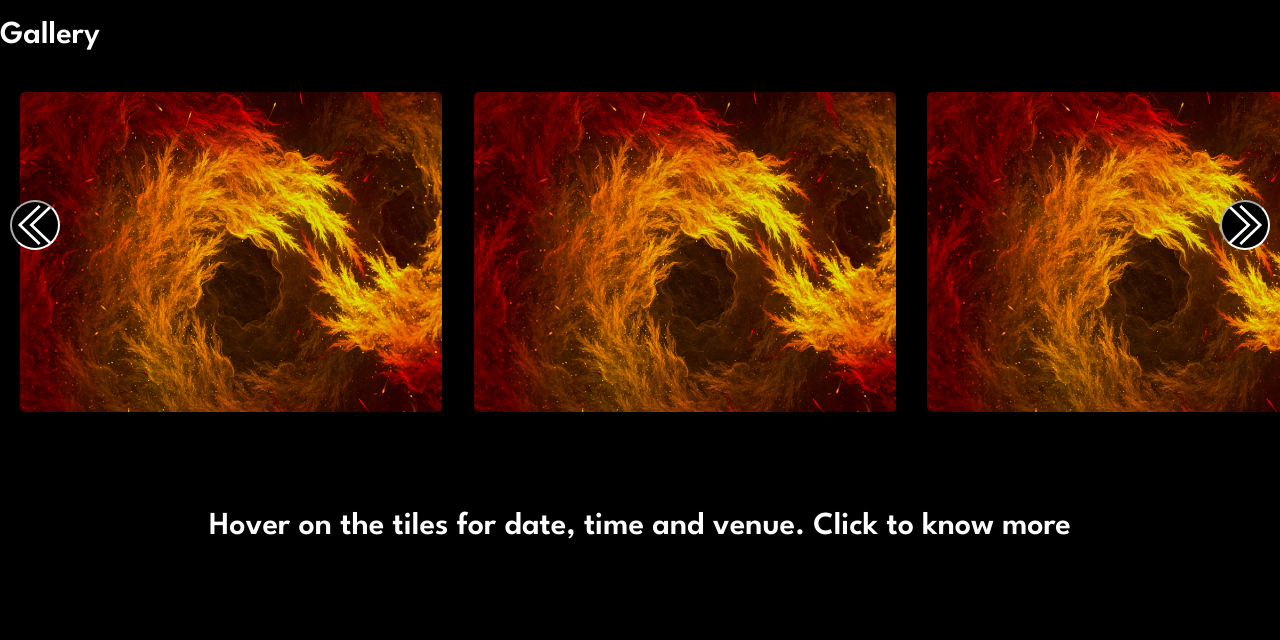
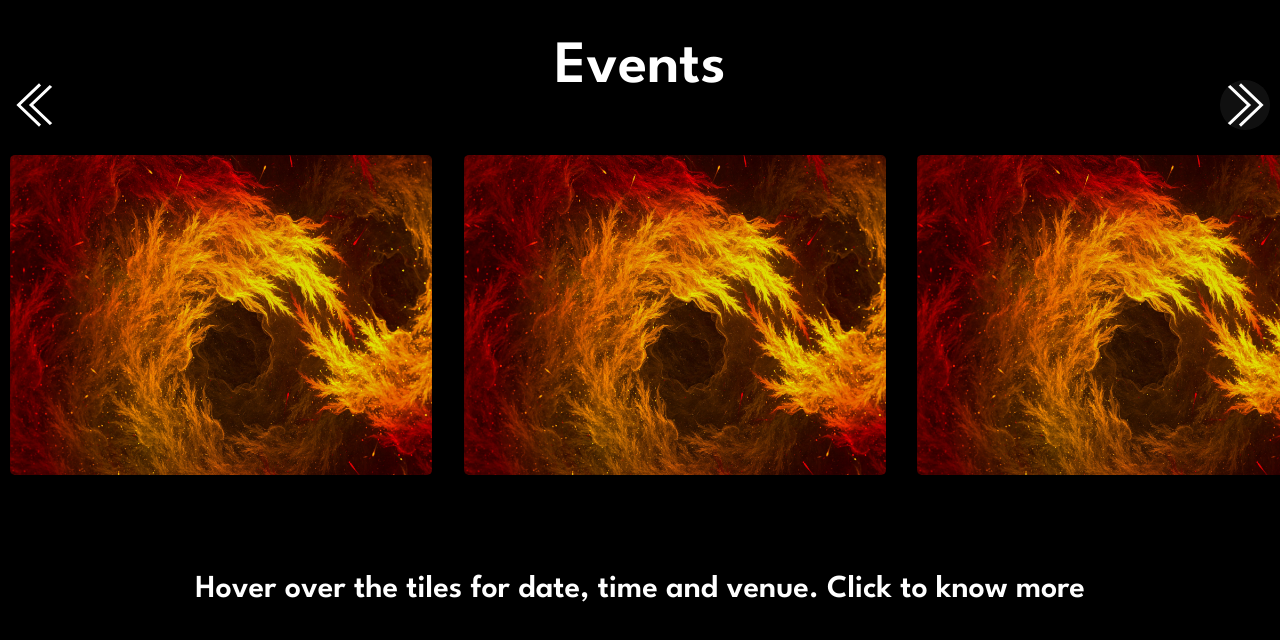
Before and after one commit to WristeRR/Refactorize, a React (Vite) app: page / in a window 1280 px wide. Shown: the top 640 px of the page. Built offline with nearby package versions, Linux system fonts and the light colour scheme.

Commit message:
added card, modified scroll button, added animation

```diff
--- /dev/null
+++ b/src/components/Card.css
@@ -0,0 +1,41 @@
+.card{
+    position: fixed;
+    display: flex;
+    flex-direction: column;
+    position: absolute;
+    width: 60vw;
+    height: 85vh;
+    align-items: center;
+    justify-content: space-between;
+    background-color: rgb(17, 19, 24, 1);
+    box-shadow: 0px 0px 20px rgba(150, 99, 222, 0.6);
+    border-radius: 5px;
+    animation: expand 300ms ease;
+    z-index: 30;
+}
+.register-button{
+    width: 100px;
+    height: 40px;
+    background: none;
+    color: white;
+    border: 2px solid white;
+    margin: 10px;
+    border-radius: 5px;
+    transition: 200ms ease;
+}
+.register-button:hover{
+    background-color: white;
+    color: rgb(17, 19, 24, 1);
+}
+
+.register-button:active{
+    transform: scale(0.8);
+}
+@keyframes expand {
+    0%{
+        transform: scale(0);
+    }
+    100%{
+        transform: scale(1);
+    }
+}
--- /dev/null
+++ b/src/components/Card.jsx
@@ -0,0 +1,13 @@
+import React, {useState} from 'react'
+import './Card.css'
+export default function Card(props){
+    const {event}= props;
+    return (
+        <div className="card">
+            <img className= "image" src="../assets/tile-bg.jpg"/>
+            <p>Lorem ipsum dolor sit amet consectetur adipisicing elit. Ex, aliquid? Corrupti veniam in, nemo ab suscipit vitae hic nesciunt excepturi molestias dolorum. Veritatis earum, sit non exercitationem enim quas saepe.</p>
+            <a href= "#"><button className="register-button">Register Now</button></a>
+        </div>
+    )
+
+}
--- a/src/components/Gallery.css
+++ b/src/components/Gallery.css
@@ -18,38 +18,9 @@
     filter:none;
     z-index: 2;
 }
-
-
-
-/* #synthesise:hover{
-    transform: scale(1.2);
-    filter:none;
+.tile:active{
+    transform: scale(1);
 }
-#visualise:hover{
-    transform: scale(1.2);
-    filter:none;
-}#panel:hover{
-    transform: scale(1.2);
-    filter:none;
-}#cryptx:hover{
-    transform: scale(1.2);
-    filter:none;
-}#idealise:hover{
-    transform: scale(1.2);
-    filter:none;
-}#surprise:hover{
-    transform: scale(1.2);
-    filter:none;
-} */
-
-/* .enlarge{
-
-}
-.diminish{
-    transform: scale(0.8);
-    filter: grayscale();
-} */
-
 
 .grid{
     padding: 10px;
@@ -57,7 +28,7 @@
     display: grid;
     grid-auto-flow: column;
     grid-auto-columns: 36%;
-    overflow-x: auto;
+    overflow-x: scroll;
     overflow-y:auto;
     overscroll-behavior-inline:contain;
     scroll-behavior: smooth;
@@ -80,10 +51,12 @@
     width: 50px;
     height: 50px;
     color: black;
-    background-color: white;
+    background-color: none;
+    border:none;
     border-radius: 50px;
-    top: 25vh;
+    top: 10vh;
     filter: invert();
+    transition: 300ms ease;
 }
 .left:hover{
     box-shadow: 2px 2px 4px rgba(255,255,255,0.8);
@@ -105,20 +78,23 @@
     color: black;
     background-color: white;
     border-radius: 50px;
-    top: 25vh;
+    top: 10vh;
+    transition: 300ms ease;
+    background-color: none;
+    border:none;
 }
-/* .grid::-webkit-scrollbar{
+.grid::-webkit-scrollbar{
     -webkit-appearance: none;
-} */
+}
 
-/* .snaps-inline{
-    scroll-snap-type: inline mandatory;
+.snaps-inline{
+    scroll-snap-type: x ;
     scroll-padding-inline: var(--spacer);
 }
 
 .snaps-inline > div{
     scroll-snap-align: start;
-} */
+}
 
 #synthesise{
     background-image: url('/src/assets/tile-bg.jpg');
@@ -153,3 +129,26 @@
     text-align: center;
     transition-delay: 1s;
 }
+
+.events{
+    text-align: center;
+    font-size: 60px;
+}
+
+.gallery{
+    height: 100vh;
+    overflow-y: hidden;
+}
+.card-background{
+    background-color: rgba(0,0,0,0.7);
+    top: 0;
+    left: 0;
+    width: 100%;
+    height: 100%;
+    position: absolute;
+    z-index: 20;
+    display: flex;
+    flex-direction:column;
+    align-items: center;
+    justify-content: center;
+}
--- a/src/components/Gallery.jsx
+++ b/src/components/Gallery.jsx
@@ -1,11 +1,13 @@
 import React, {useState, useEffect, useRef}  from 'react';
-import './Gallery.css'
-import Info from '../components/Info'
+import './Gallery.css';
+import Info from '../components/Info';
+import Card from './Card';
 
 export default function Gallery()
 {
     const [active, setActive]= useState(0);
-    const [scrollPosition, setScrollPosition]= useState(0);
+    const [showCard, setShowCard]= useState(false);
+    const gallery= useRef(null);
     const synthesise= useRef(null)
     const panel= useRef(null)
     const visualise= useRef(null)
@@ -13,6 +15,9 @@ export default function Gallery()
     const surprise= useRef(null)
     const idealise= useRef(null)
 
+    function toggleCard(){
+      setShowCard(!showCard);
+    }
     useEffect(() => {
         function handleHover(eventNum) {
           setActive(eventNum);
@@ -38,48 +43,57 @@ export default function Gallery()
           handleHover(6);
         });
          // reverting to original text in info
-        synthesise.current.addEventListener("mouseleave", () => {
+        gallery.current.addEventListener("mouseleave",()=>{
           handleHover(0);
         });
-          panel.current.addEventListener("mouseleave", () => {
-            handleHover(0);
+       // code to activate the popup card
+       synthesise.current.addEventListener("click", () => {
+        toggleCard()
       });
-          visualise.current.addEventListener("mouseleave", () => {
-            handleHover(0);
+      panel.current.addEventListener("click", () => {
+        toggleCard()
       });
-          cryptx.current.addEventListener("mouseleave", () => {
-            handleHover(0);
+      visualise.current.addEventListener("click", () => {
+        toggleCard()
       });
-          surprise.current.addEventListener("mouseleave", () => {
-            handleHover(0);
+      cryptx.current.addEventListener("click", () => {
+        toggleCard()
       });
-          idealise.current.addEventListener("mouseleave", () => {
-            handleHover(0);
+      surprise.current.addEventListener("click", () => {
+        toggleCard();
+      });
+      idealise.current.addEventListener("click", () => {
+        toggleCard();
       });
 
       }, []);
     function leftScroll(){
-        setScrollPosition(scrollPosition-300);
+      gallery.current.scrollLeft -=320;
     }
     function rightScroll(){
-        setScrollPosition(scrollPosition+300);
+      gallery.current.scrollLeft += 320;
     }
 
     return (
         <div className= "gallery">
-            <h1>Gallery</h1>
-            <div className="grid">
+            <h1 className= "events">Events</h1>
             <button className="left" onClick={leftScroll}></button>
+            <button className="right" onClick={rightScroll}></button>
+            <div className="grid snaps-inline" ref={gallery}>
                 <div id= "synthesise"className="tile" ref={synthesise}></div>
                 <div id= "panel" className="tile" ref={panel}></div>
                 <div id= "visualise" className="tile" ref={visualise}></div>
                 <div id= "cryptx" className="tile" ref={cryptx}></div>
                 <div id= "surprise" className="tile" ref={surprise}></div>
                 <div id= "idealise" className="tile" ref={idealise}></div>
-                <button className="right" onClick={rightScroll}></button>
             </div>
+            {showCard && (
+              <div className="card-background" onClick={toggleCard}>
+                <Card event={active}/>
+              </div>
+            )}
             <div className="info">
-                {active?<Info event={active}/>:<h1 className="info-text">Hover on the tiles for date, time and venue. Click to know more</h1>}
+                {active?<Info event={active}/>:<h1 className="info-text">Hover over the tiles for date, time and venue. Click to know more</h1>}
             </div>
         </div>
     )
--- a/src/components/Info.css
+++ b/src/components/Info.css
@@ -5,3 +5,6 @@
     margin-top: 5vh;
     transition: .3s ease;
 }
+#venue,#info,#time{
+    margin: 10px;
+}
--- a/src/components/Info.jsx
+++ b/src/components/Info.jsx
@@ -62,9 +62,9 @@ export default function Info(props){
     const eventName= getEventName();
     return (
         <div className="info">
-            <h1>Venue: {eventList[eventName].venue}</h1>
-            <h2>Date: {eventList[eventName].date}</h2>
-            <h2>Time: {eventList[eventName].time}</h2>
+            <h1 id="venue">Venue: {eventList[eventName].venue}</h1>
+            <h2 id="date">Date: {eventList[eventName].date}</h2>
+            <h2 id="time">Time: {eventList[eventName].time}</h2>
         </div>
     )
 }
```
Lines whose indentation alone changed are shown as unchanged.
